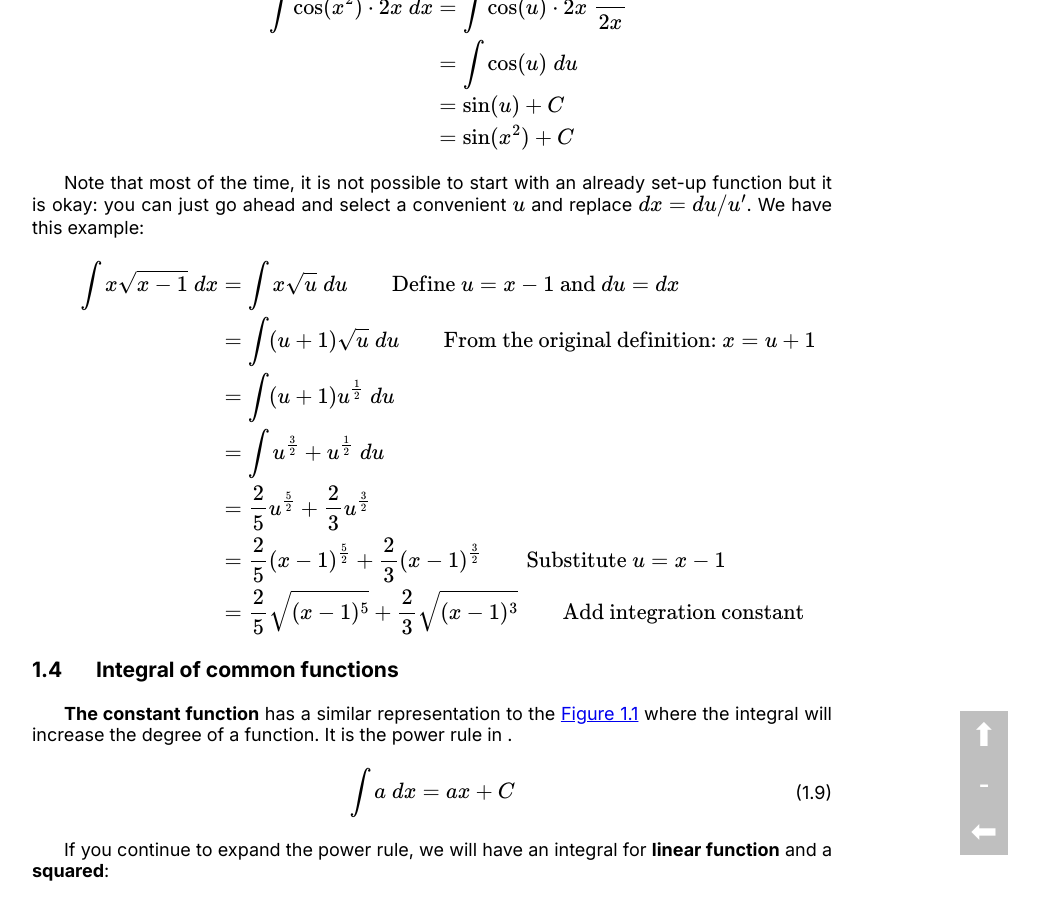
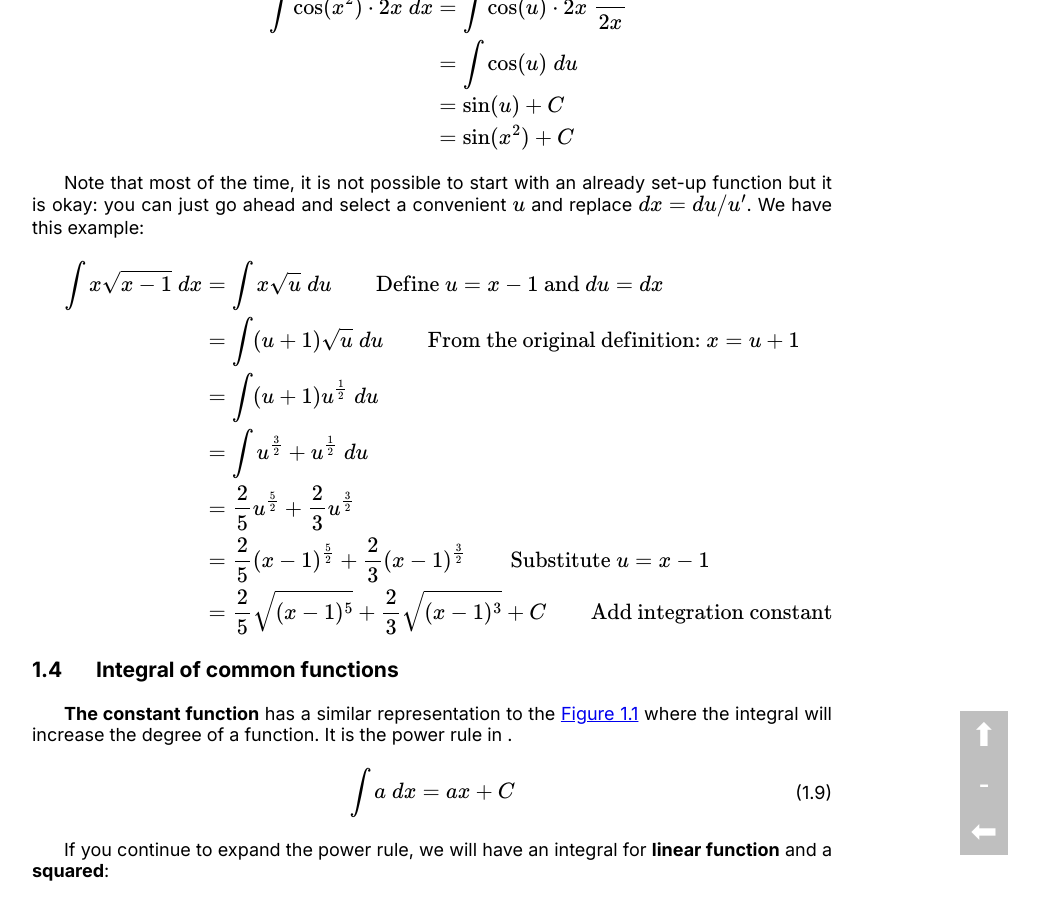
Before and after one commit to LukeNK/n-week-project, a Jekyll site: the page built from chapters/_m/integral.md, in a window 1280 px wide and 900 px high, scrolled down 7718 px. Shown: the whole window, without its empty margins (208-1247 px from the left). Built offline with Jekyll 4.4.1, drawn with Linux system fonts in a browser that asks for light colours.

Commit message:
Edit typo

```diff
--- a/chapters/_m/integral.md
+++ b/chapters/_m/integral.md
@@ -268,7 +268,7 @@ Note that most of the time, it is not possible to start with an already set-up f
     &= \frac{2}{5}u^{\frac{5}{2}} + \frac{2}{3}u^{\frac{3}{2}} \\\\\
     &= \frac{2}{5}(x-1)^{\frac{5}{2}} + \frac{2}{3}(x-1)^{\frac{3}{2}}
     \qquad\text{Substitute } u=x-1 \\\\\
-    &= \frac{2}{5}\sqrt{(x-1)^5} + \frac{2}{3}\sqrt{(x-1)^3}
+    &= \frac{2}{5}\sqrt{(x-1)^5} + \frac{2}{3}\sqrt{(x-1)^3} + C
     \qquad\text{Add integration constant}
 \end{aligned}\\]
 
```
